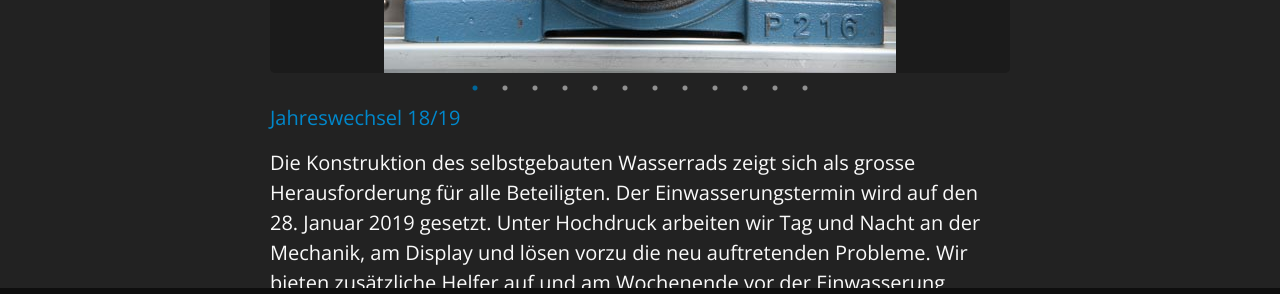
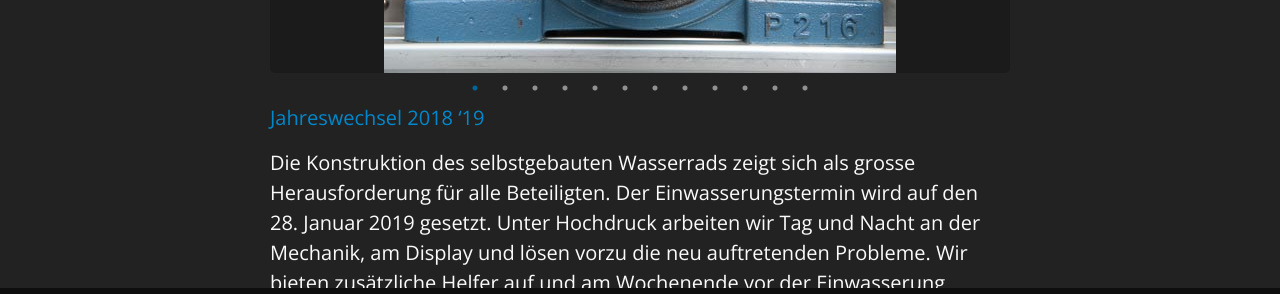
Before and after one commit to apochroma/fablab-tourguide, a Jekyll site: the page built from stops/3.md, in a window 1280 px wide. Shown: the part 506-800 px from the top of the page. Built offline with Jekyll 4.4.1, drawn with Linux system fonts in a browser that asks for light colours.

Commit message:
changed subtitle

```diff
--- a/stops/3.md
+++ b/stops/3.md
@@ -34,7 +34,7 @@ hero_images:
    alt_text: Der Termin naht
 ---
 
-### Jahreswechsel 18/19
+### Jahreswechsel 2018 '19
 Die Konstruktion des selbstgebauten Wasserrads zeigt sich als grosse Herausforderung für alle Beteiligten. Der Einwasserungstermin wird auf den 28. Januar 2019 gesetzt. Unter Hochdruck arbeiten wir Tag und Nacht an der Mechanik, am Display und lösen vorzu die neu auftretenden Probleme.
 Wir bieten zusätzliche Helfer auf und am Wochenende vor der Einwasserung arbeiten wir von früh bis spät und in die Nacht hinein.
 
```
